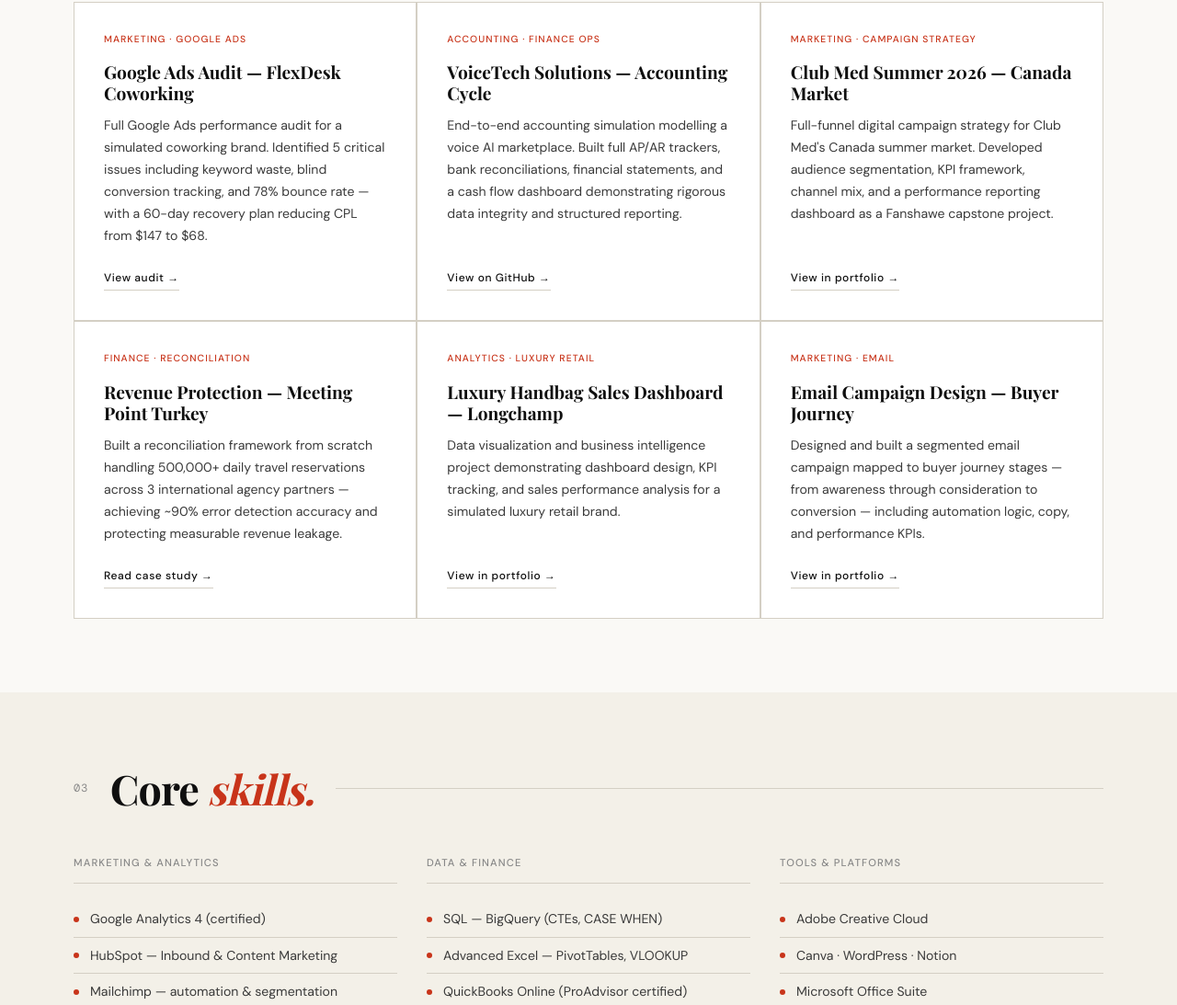
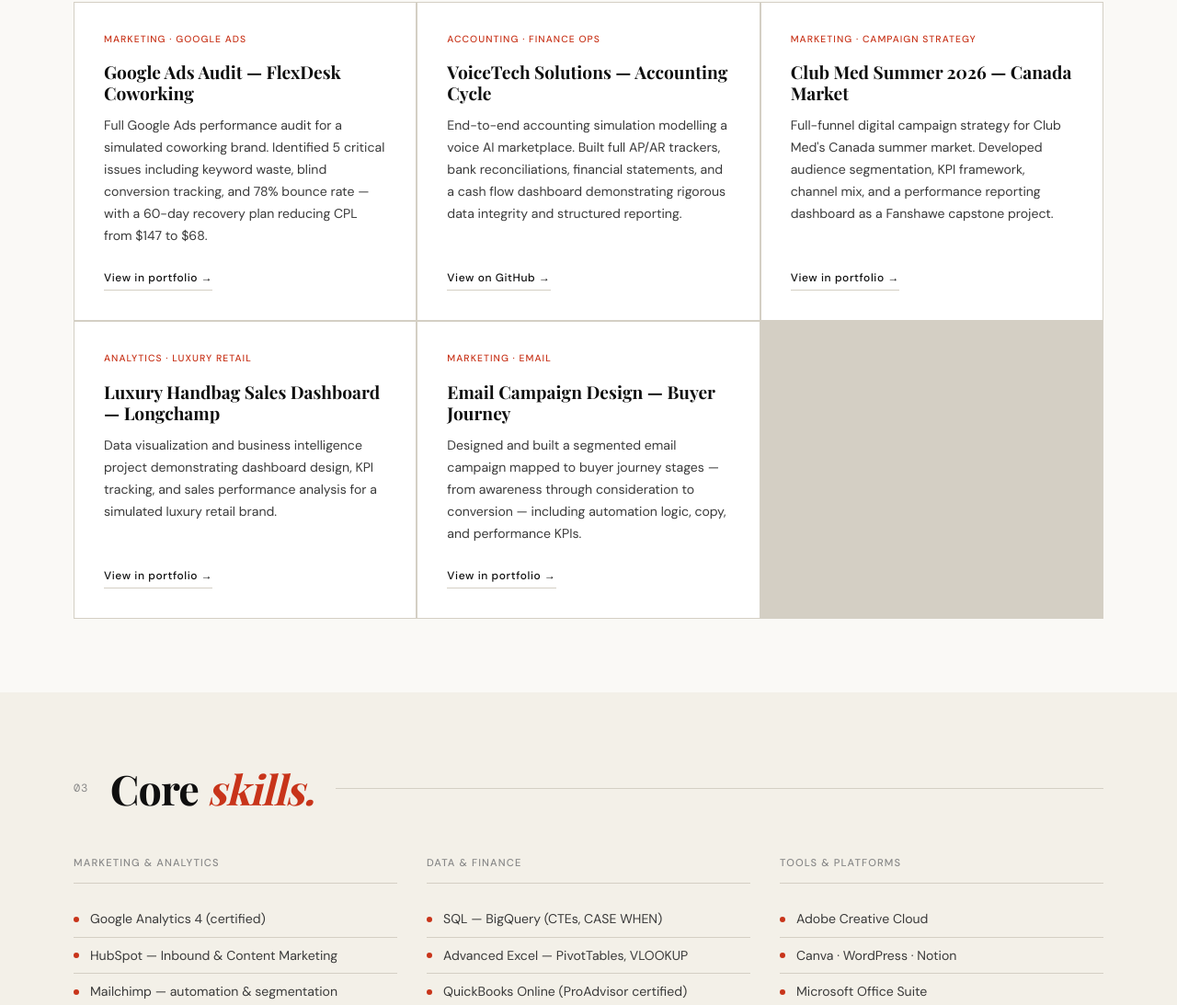
Before and after one commit to AsliPol/asli-portfolio, a plain HTML site: page index.html in a window 1280 px wide. Shown: the part 1955-3048 px from the top of the page at 92% size. Drawn offline with nearby package versions, Linux system fonts and the light colour scheme; a web font is replaced by a local one.

Commit message:
Update index.html

```diff
--- a/index.html
+++ b/index.html
@@ -640,7 +640,7 @@ footer p{font-size:0.75rem;color:var(--ink-muted)}
       <p class="proj-cat">Marketing · Google Ads</p>
       <h3 class="proj-name">Google Ads Audit — FlexDesk Coworking</h3>
       <p class="proj-desc">Full Google Ads performance audit for a simulated coworking brand. Identified 5 critical issues including keyword waste, blind conversion tracking, and 78% bounce rate — with a 60-day recovery plan reducing CPL from $147 to $68.</p>
-      <a href="portfolio_google_ads_audit.html" class="proj-link">View audit →</a>
+      <a href="https://www.notion.so/Hey-there-I-am-Asli-1dd94500b32380eab046df0f141e2198" target="_blank" class="proj-link">View in portfolio →</a>
     </div>
     <div class="proj-card">
       <p class="proj-cat">Accounting · Finance ops</p>
@@ -653,12 +653,6 @@ footer p{font-size:0.75rem;color:var(--ink-muted)}
       <h3 class="proj-name">Club Med Summer 2026 — Canada Market</h3>
       <p class="proj-desc">Full-funnel digital campaign strategy for Club Med's Canada summer market. Developed audience segmentation, KPI framework, channel mix, and a performance reporting dashboard as a Fanshawe capstone project.</p>
       <a href="https://www.notion.so/Hey-there-I-am-Asli-1dd94500b32380eab046df0f141e2198" target="_blank" class="proj-link">View in portfolio →</a>
-    </div>
-    <div class="proj-card">
-      <p class="proj-cat">Finance · Reconciliation</p>
-      <h3 class="proj-name">Revenue Protection — Meeting Point Turkey</h3>
-      <p class="proj-desc">Built a reconciliation framework from scratch handling 500,000+ daily travel reservations across 3 international agency partners — achieving ~90% error detection accuracy and protecting measurable revenue leakage.</p>
-      <a href="case_study_meeting_point.docx" class="proj-link">Read case study →</a>
     </div>
     <div class="proj-card">
       <p class="proj-cat">Analytics · Luxury retail</p>
```
